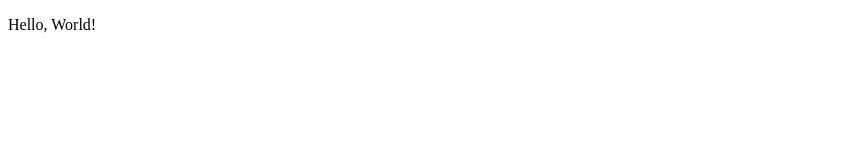
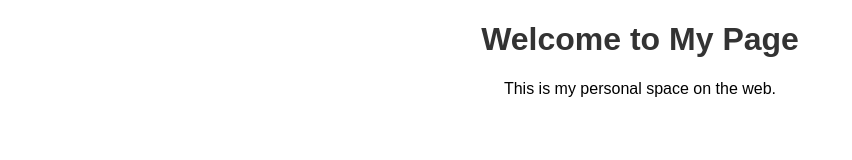
Before and after one commit to origuma/makehome.github.io, a plain HTML site: page index.html in a window 1280 px wide. Shown: the whole page, without its empty margins (0-852 px from the left). Drawn offline with Linux system fonts and the light colour scheme.

Commit message:
index.html

```diff
--- a/index.html
+++ b/index.html
@@ -2,11 +2,26 @@
 <html lang="en">
 <head>
 	<meta charset="UTF-8">
-	<meta http-equiv="X-UA-Compatible" content="IE=edge">
 	<meta name="viewport" content="width=device-width, initial-scale=1.0">
 	<title>Portfolio</title>
+	<style>
+	 body {
+	font-family: Arial, sans-serif;
+	text-align: center;
+	pedding: 50px;
+	background-clolr: #f4f4f4;
+	}
+	h1 {
+		color: #333;
+	}
+	a {
+		color: #0066cc;
+		text-decoration: none;
+	}
+	</style>
 </head>
 <body>
-  <p>Hello, World!</p>
+	<h1>Welcome to My Page</h1>
+	<p>This is my personal space on the web.</p>
 </body>
 </html>
```
